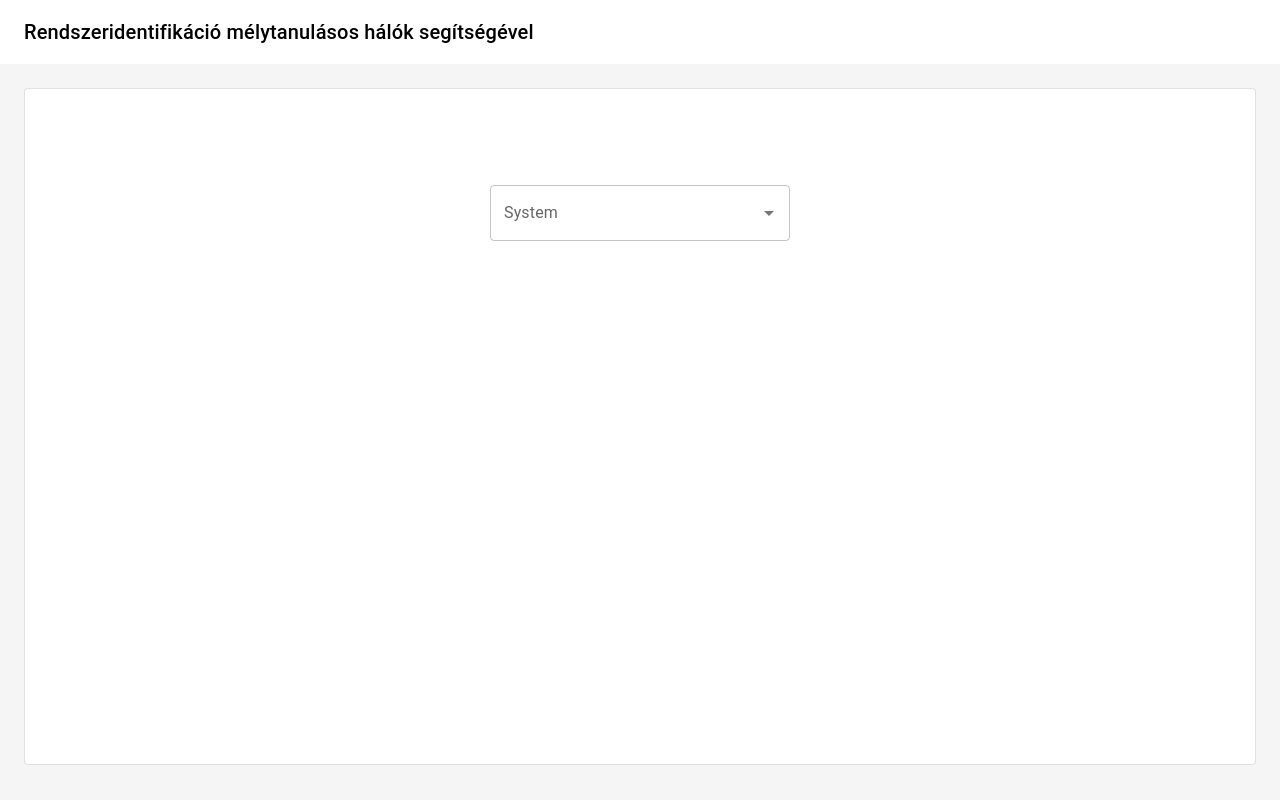
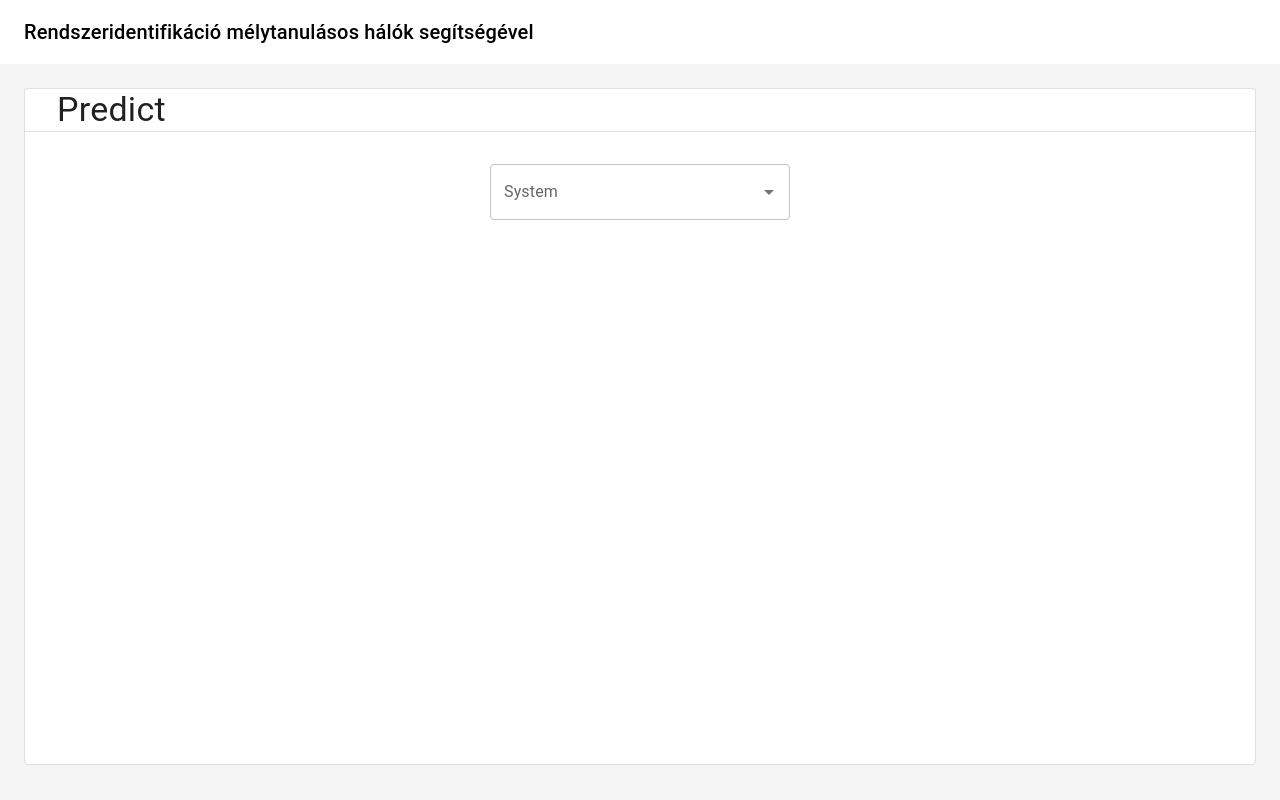
Before and after one commit to martin0128/Szakdolgozat, a React (Vite) app in the folder szakdoga_FE/: page /predict in a window 1280 px wide. Built offline with nearby package versions, Linux system fonts and the light colour scheme.

Commit message:
feat: frontend layout

```diff
--- /dev/null
+++ b/szakdoga_FE/src/components/Loader.tsx
@@ -0,0 +1,23 @@
+import CircularProgress from "@mui/material/CircularProgress";
+import Box from "@mui/material/Box";
+
+const Loader = () => {
+  return (
+    <Box
+      display="flex"
+      alignItems="center"
+      justifyContent="center"
+      position="fixed"
+      top={0}
+      left={0}
+      width="100%"
+      height="100%"
+      zIndex="modal"
+      bgcolor="rgba(255, 255, 255,0)"
+    >
+      <CircularProgress />
+    </Box>
+  );
+};
+
+export default Loader;
--- /dev/null
+++ b/szakdoga_FE/src/components/Page.tsx
@@ -0,0 +1,29 @@
+import { Box, Card, Typography } from "@mui/material";
+import Divider from "@mui/material/Divider";
+type Props = {
+  title: string;
+  children?: React.ReactNode;
+};
+
+const Page: React.FC<Props> = ({ title, children }) => {
+  return (
+    <Card
+      variant="outlined"
+      style={{
+        height: "90%",
+      }}
+    >
+      <Box sx={{ paddingLeft: "2rem" }}>
+        <Typography variant="h4" component="h2">
+          {title}
+        </Typography>
+      </Box>
+      <Box sx={{ paddingBottom: "2rem" }}>
+        <Divider />
+      </Box>
+      {children}
+    </Card>
+  );
+};
+
+export default Page;
--- a/szakdoga_FE/src/pages/home/PredictPage.tsx
+++ b/szakdoga_FE/src/pages/home/PredictPage.tsx
@@ -2,20 +2,21 @@ import {
   Autocomplete,
   Box,
   Button,
-  Card,
-  CardContent,
   TextField,
 } from "@mui/material";
 import systems from "../../configs/systemConfig";
 import { RefObject, createRef, useEffect, useState } from "react";
+import Loader from "../../components/Loader";
+import Page from "../../components/Page";
 
 type Props = {
   setSelectedSystem: (system: string) => void;
   onPredict: (params: number[]) => void;
   selectedSystem: string;
+  isLoading: boolean;
 };
 const PredictPage = (props: Props) => {
-  const { setSelectedSystem, onPredict, selectedSystem } = props;
+  const { setSelectedSystem, onPredict, selectedSystem, isLoading } = props;
 
   const [inputFields, setInputFields] = useState<string[]>([]);
   const [inputRefs, setInputRefs] = useState<RefObject<any>[]>([]);
@@ -34,15 +35,10 @@ const PredictPage = (props: Props) => {
         .map((_, i) => elRefs[i] || createRef())
     );
   }, [inputFields.length, selectedSystem]);
-  return (
-    <Card
-      variant="outlined"
-      style={{
-        height: "90%",
-        padding: "5rem",
-      }}
-    >
-      <CardContent>
+  return isLoading ? (
+    <Loader />
+  ) : (
+    <Page title="Predict">
       <Box>
         <Box
           sx={{
@@ -77,11 +73,9 @@ const PredictPage = (props: Props) => {
           {selectedSystem && (
             <>
               <Button
-                  variant="outlined"
+                variant="contained"
                 onClick={() =>
-                    onPredict(
-                      inputRefs.map((ref) => ref.current.value)
-                    )
+                  onPredict(inputRefs.map((ref) => ref.current.value))
                 }
               >
                 Predict
@@ -90,8 +84,7 @@ const PredictPage = (props: Props) => {
           )}
         </Box>
       </Box>
-      </CardContent>
-    </Card>
+    </Page>
   );
 };
 
--- a/szakdoga_FE/src/pages/home/ResultsPage.tsx
+++ b/szakdoga_FE/src/pages/home/ResultsPage.tsx
@@ -1,7 +1,7 @@
 import { Box, Button } from "@mui/material";
 import { Response } from "../../api/predict";
-import { DEFAULT_X_AXIS_KEY, LineChart } from "@mui/x-charts";
-import { Label } from "@mui/icons-material";
+import { LineChart } from "@mui/x-charts";
+import Page from "../../components/Page";
 
 type Props = {
   result: Response;
@@ -12,42 +12,57 @@ type Props = {
 const ResultsPage = (props: Props) => {
   const { result, selectedSystem, back } = props;
   return (
-    <>
-      <p>{selectedSystem}</p>
-      <Box sx={{display: 'flex'}}>
+    <Page title={selectedSystem}>
+      <Box
+        sx={{
+          display: "flex",
+          flexDirection: "column",
+          justifyContent: "spaceBetween",
+        }}
+      >
+        <Box sx={{ display: "flex" }}>
           <LineChart
+            title="Expected"
             series={[
               {
                 data: result.expected[0],
                 showMark: false,
+                curve: "natural",
               },
               {
                 data: result.expected[1],
                 showMark: false,
+                curve: "natural",
               },
             ]}
-          width={window.innerWidth *0.4}
+            width={window.innerWidth * 0.4}
             height={window.innerHeight * 0.6}
           />
-        <LineChart className="linechart"
+          <LineChart
+            title="Predicted"
             series={[
               {
                 data: result.predicted[0],
                 showMark: false,
-              curve: 'natural'
+                curve: "natural",
               },
               {
                 data: result.predicted[1],
                 showMark: false,
-              curve: 'natural'
+                curve: "natural",
               },
             ]}
-          width={window.innerWidth *0.4}
+            width={window.innerWidth * 0.4}
             height={window.innerHeight * 0.6}
           />
         </Box>
-      <Button onClick={back}>Back</Button>
-    </>
+        <Box sx={{ paddingLeft: "1.5rem" }}>
+          <Button variant="contained" onClick={back}>
+            Back
+          </Button>
+        </Box>
+      </Box>
+    </Page>
   );
 };
 
--- a/szakdoga_FE/src/pages/home/WrapperPage.tsx
+++ b/szakdoga_FE/src/pages/home/WrapperPage.tsx
@@ -7,21 +7,29 @@ const WrapperPage = () => {
   const [selectedSystem, setSelectedSystem] = useState("");
   const [isPredictDone, setPredictIsDone] = useState(false);
   const [results, setResults] = useState(DefaultResponse);
+  const [isLoading, setIsloading] = useState(false);
 
   const onPredict = async (modelParams: number[]) => {
     const req: PredictRequest = {
       name: selectedSystem,
-      modelParams
+      modelParams,
     };
+    setIsloading(true);
     setResults(await predict(req));
+    setIsloading(false);
     setPredictIsDone(true);
   };
   const updateSelectedSystem = (system: string) => setSelectedSystem(system);
 
   return isPredictDone ? (
-    <ResultsPage result={results} selectedSystem={selectedSystem} back={() => setPredictIsDone(false)} />
+    <ResultsPage
+      result={results}
+      selectedSystem={selectedSystem}
+      back={() => setPredictIsDone(false)}
+    />
   ) : (
     <PredictPage
+      isLoading={isLoading}
       setSelectedSystem={updateSelectedSystem}
       onPredict={onPredict}
       selectedSystem={selectedSystem}
```
Lines whose indentation alone changed are shown as unchanged.
